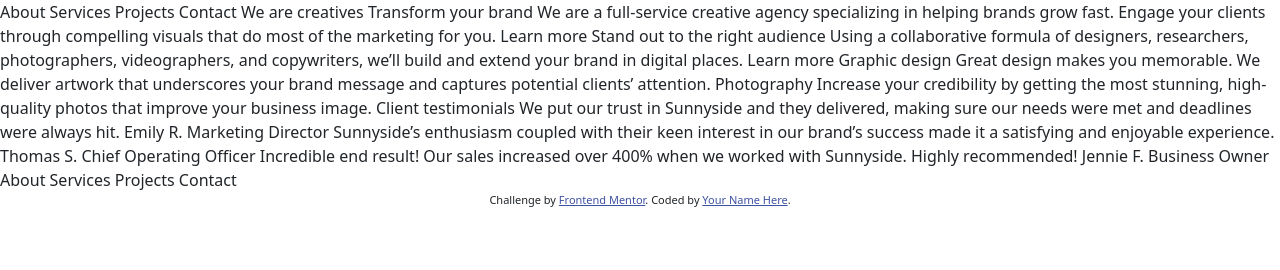
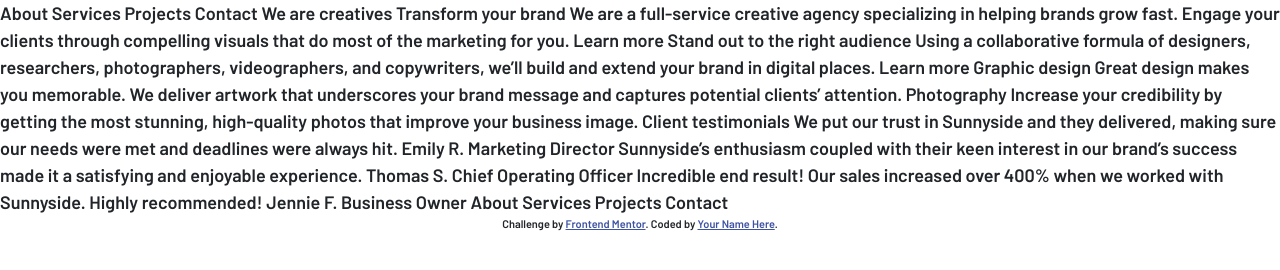
Before and after one commit to ellyx81/sunnyside-agency-landing-page, a website: page index.html in a window 1280 px wide. Drawn offline with nearby package versions, Linux system fonts and the light colour scheme; files that its build step writes are made by us from their sources.

Commit message:
customized styles in bootstrap

```diff
--- a/index.html
+++ b/index.html
@@ -6,6 +6,12 @@
 
   <link rel="icon" type="image/png" sizes="32x32" href="./images/favicon-32x32.png">
   <link href="/css/main.min.css" rel="stylesheet">
+  <link rel="preconnect" href="https://fonts.googleapis.com">
+  <link rel="preconnect" href="https://fonts.gstatic.com" crossorigin>
+  <link href="https://fonts.googleapis.com/css2?family=Barlow:ital,wght@0,100;0,200;0,300;0,400;0,500;0,600;0,700;0,800;0,900;1,100;1,200;1,300;1,400;1,500;1,600;1,700;1,800;1,900&family=Fraunces:ital,opsz,wght@0,9..144,100..900;1,9..144,100..900&display=swap" rel="stylesheet">
+
+  <script src="https://kit.fontawesome.com/ad694d8bca.js" crossorigin="anonymous"></script>
+
   <title>Frontend Mentor | Sunnyside agency landing page</title>
 
   <!-- Feel free to remove these styles or customise in your own stylesheet 👍 -->
--- a/sass/main.scss
+++ b/sass/main.scss
@@ -1,4 +1,29 @@
-// custom variables
+//custom variables
+$font-family-sans-serif: "Barlow", sans-serif;
+$font-size-base: 1.125rem;
+$font-weight-base: 600;
+$display-font-family: "Fraunces", serif;
+$display-font-weight: 900;
+
+//import the functions and variables
+@import "../node_modules/bootstrap/scss/_functions";
+@import "../node_modules/bootstrap/scss/_variables";
+
+$custom-theme-colors: (
+    "theme-red": #fe7867,
+    "theme-yellow": #fad400,
+    "theme-dark-cyan": #26574c,
+    "theme-dark-blue": #19536b,
+    "theme-cyan": #458c7e,
+
+    "neutral-blue": #23303e,
+    "neutral-dark-gray": #5a636c,
+    "neutral-gray": #818498,
+    "neutral-light-gray": #a7abae
+);
+
+$theme-colors: map-merge($custom-theme-colors, $theme-colors);
+
 
 // import bootstrap
 @import '../node_modules/bootstrap/scss/bootstrap';
```
